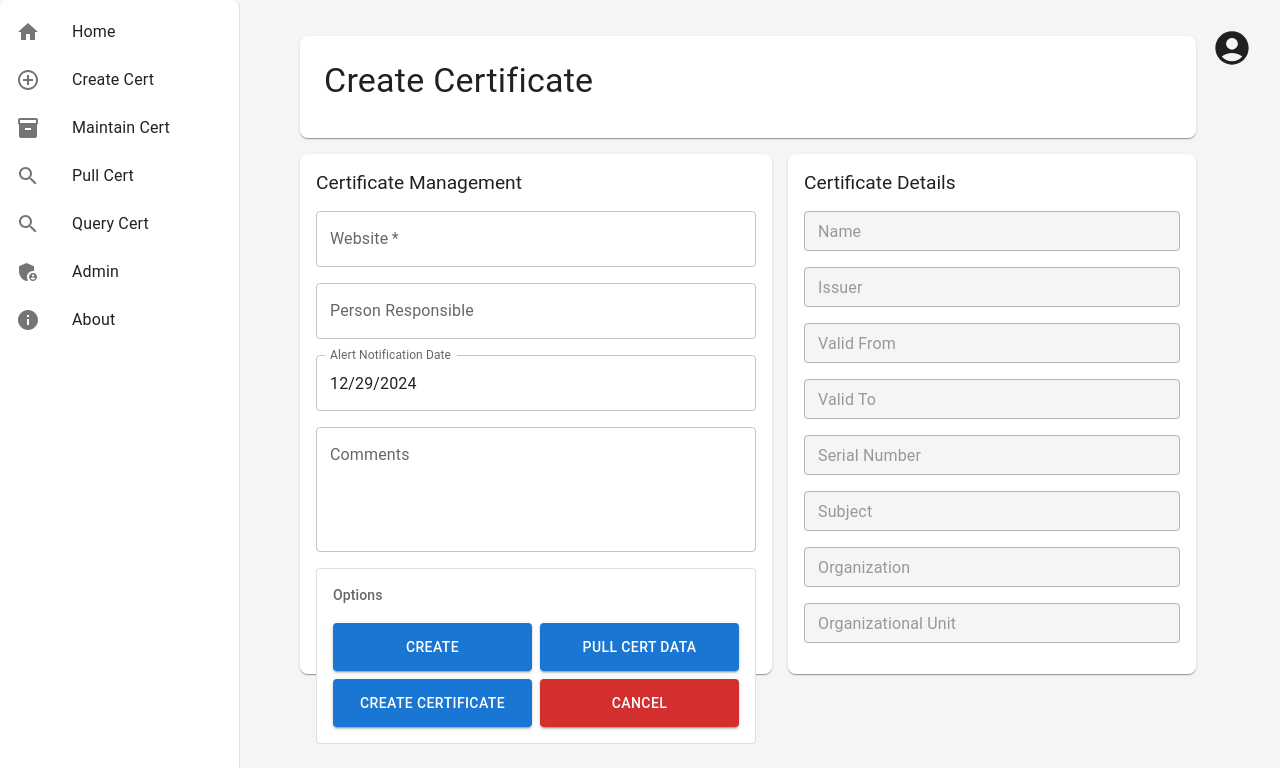
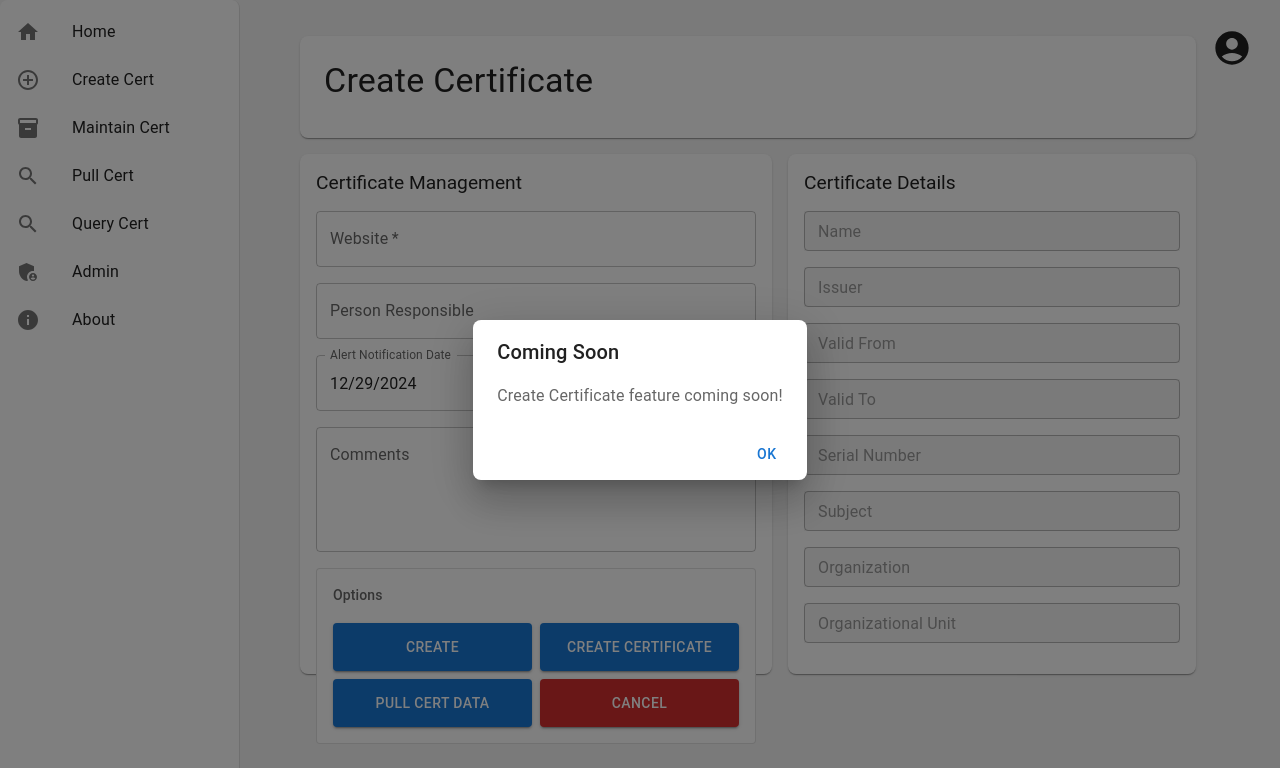
Before and after one commit to jschuldt/certificate-manager, a React (Create React App) app in the folder client/: page /create in a window 1280 px wide. Both pictures are taken after a click on the button "CREATE CERTIFICATE". Shown: the top 768 px of the page. Built offline with nearby package versions, Linux system fonts and the light colour scheme; no server answers.

Commit message:
feature/frontendUI-create
updated create functions

```diff
--- a/client/src/features/createCertificate/components/CreateCertificate.tsx
+++ b/client/src/features/createCertificate/components/CreateCertificate.tsx
@@ -6,6 +6,11 @@ import {
   Typography,
   Paper,
   Grid,
+  Dialog,
+  DialogTitle,
+  DialogContent,
+  DialogContentText,
+  DialogActions,
 } from '@mui/material';
 import { DatePicker } from '@mui/x-date-pickers/DatePicker';
 import { LocalizationProvider } from '@mui/x-date-pickers/LocalizationProvider';
@@ -31,6 +36,18 @@ export const CreateCertificate: React.FC = () => {
     organizationalUnit: '',
   });
 
+  const [openDialog, setOpenDialog] = useState(false);
+  const [dialogMessage, setDialogMessage] = useState('');
+
+  const handleDialogClose = () => {
+    setOpenDialog(false);
+  };
+
+  const showComingSoonDialog = (feature: string) => {
+    setDialogMessage(`${feature} feature coming soon!`);
+    setOpenDialog(true);
+  };
+
   const handleChange = (field: string) => (event: React.ChangeEvent<HTMLInputElement>) => {
     setFormData({ ...formData, [field]: event.target.value });
   };
@@ -45,6 +62,15 @@ export const CreateCertificate: React.FC = () => {
     e.preventDefault();
     // TODO: Implement certificate creation
     console.log(formData);
+  };
+
+  const handleCancel = () => {
+    setFormData({
+      ...formData,
+      website: '',
+      responsiblePerson: '',
+      comments: ''
+    });
   };
 
   return (
@@ -144,23 +170,23 @@ export const CreateCertificate: React.FC = () => {
                         variant="contained"
                         color="primary"
                         fullWidth
-                        onClick={() => console.log('Pull cert data')}
+                        onClick={() => showComingSoonDialog('Create Certificate')}
+                      >
+                        Create Certificate
+                      </Button>
+                      <Button
+                        variant="contained"
+                        color="primary"
+                        fullWidth
+                        onClick={() => showComingSoonDialog('Pull Certificate Data')}
                       >
                         Pull Cert Data
                       </Button>
                       <Button
                         variant="contained"
-                        color="primary"
-                        fullWidth
-                        onClick={() => console.log('Create certificate')}
-                      >
-                        Create Certificate
-                      </Button>
-                      <Button
-                        variant="contained"
                         color="error"
                         fullWidth
-                        onClick={() => console.log('Cancel')}
+                        onClick={handleCancel}
                       >
                         Cancel
                       </Button>
@@ -214,6 +240,27 @@ export const CreateCertificate: React.FC = () => {
           </Paper>
         </Grid>
       </Grid>
+
+      <Dialog
+        open={openDialog}
+        onClose={handleDialogClose}
+        aria-labelledby="alert-dialog-title"
+        aria-describedby="alert-dialog-description"
+      >
+        <DialogTitle id="alert-dialog-title">
+          {"Coming Soon"}
+        </DialogTitle>
+        <DialogContent>
+          <DialogContentText id="alert-dialog-description">
+            {dialogMessage}
+          </DialogContentText>
+        </DialogContent>
+        <DialogActions>
+          <Button onClick={handleDialogClose} autoFocus>
+            OK
+          </Button>
+        </DialogActions>
+      </Dialog>
     </Box>
   );
 };
```
